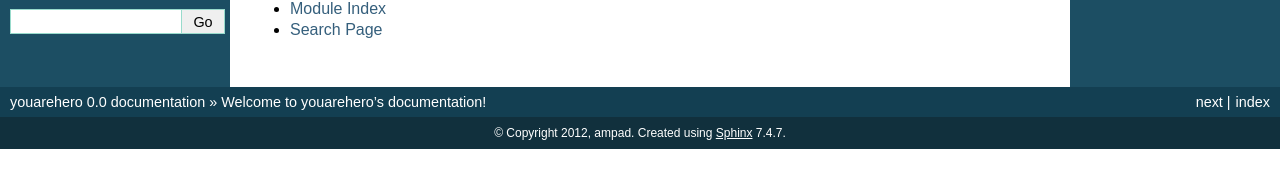
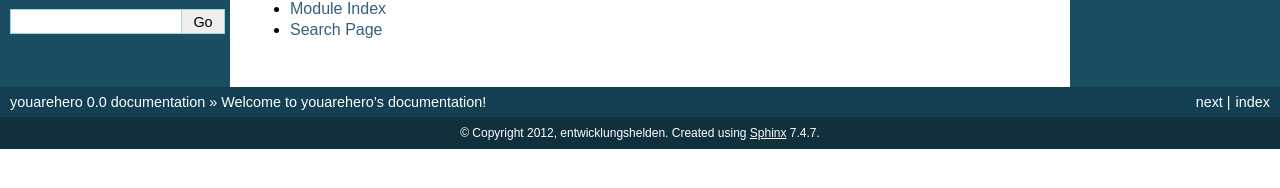
Before and after one commit to youarehero/youarehero, a Sphinx documentation site: the page built from docs/index.rst, in a window 1280 px wide. Shown: the part 270-458 px from the top of the page. Built offline with Sphinx 7.4.7, drawn with Linux system fonts in a browser that asks for light colours.

Commit message:
remove company name from config

```diff
--- a/docs/conf.py
+++ b/docs/conf.py
@@ -43,7 +43,7 @@ master_doc = 'index'
 
 # General information about the project.
 project = u'youarehero'
-copyright = u'2012, ampad'
+copyright = u'2012, entwicklungshelden'
 
 # The version info for the project you're documenting, acts as replacement for
 # |version| and |release|, also used in various other places throughout the
@@ -186,7 +186,7 @@ latex_elements = {
 # (source start file, target name, title, author, documentclass [howto/manual]).
 latex_documents = [
   ('index', 'youarehero.tex', u'youarehero Documentation',
-   u'ampad', 'manual'),
+   u'entwicklungshelden', 'manual'),
 ]
 
 # The name of an image file (relative to this directory) to place at the top of
@@ -216,7 +216,7 @@ latex_documents = [
 # (source start file, name, description, authors, manual section).
 man_pages = [
     ('index', 'youarehero', u'youarehero Documentation',
-     [u'ampad'], 1)
+     [u'entwicklungshelden'], 1)
 ]
 
 # If true, show URL addresses after external links.
@@ -230,7 +230,7 @@ man_pages = [
 #  dir menu entry, description, category)
 texinfo_documents = [
   ('index', 'youarehero', u'youarehero Documentation',
-   u'ampad', 'youarehero', 'One line description of project.',
+   u'entwicklungshelden', 'youarehero', 'One line description of project.',
    'Miscellaneous'),
 ]
 
@@ -248,9 +248,9 @@ texinfo_documents = [
 
 # Bibliographic Dublin Core info.
 epub_title = u'youarehero'
-epub_author = u'ampad'
-epub_publisher = u'ampad'
-epub_copyright = u'2012, ampad'
+epub_author = u'entwicklungshelden'
+epub_publisher = u'entwicklungshelden'
+epub_copyright = u'2012, entwicklungshelden'
 
 # The language of the text. It defaults to the language option
 # or en if the language is not set.
```
